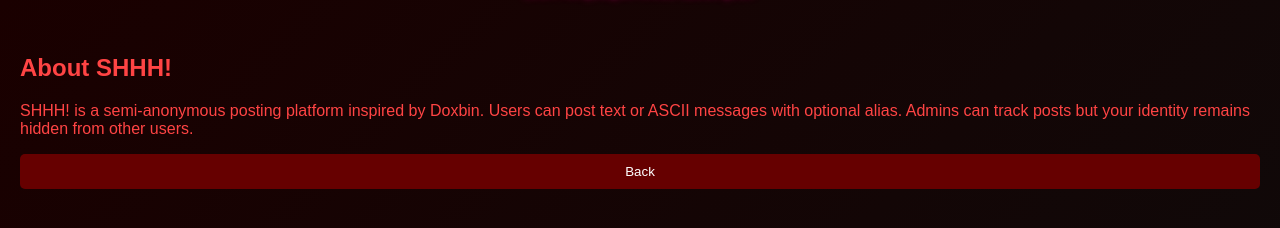
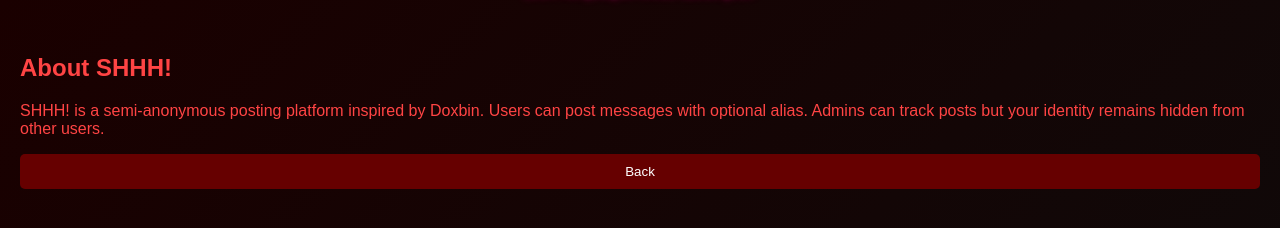
Before and after one commit to CyrptBits/SHHH, a plain HTML site: page index.html in a window 1280 px wide. Both pictures are taken after a click on the button "About". Shown: the part 134-362 px from the top of the page. Drawn offline with Linux system fonts and the light colour scheme; no server answers.

Commit message:
Update index.html

```diff
--- a/index.html
+++ b/index.html
@@ -74,7 +74,7 @@
     <h2>About SHHH!</h2>
     <p>
       SHHH! is a semi-anonymous posting platform inspired by Doxbin.
-      Users can post text or ASCII messages with optional alias. Admins can track posts but your identity remains hidden from other users.
+      Users can post messages with optional alias. Admins can track posts but your identity remains hidden from other users.
     </p>
     <div class="button-center">
       <button id="closeAbout">Back</button>
```
